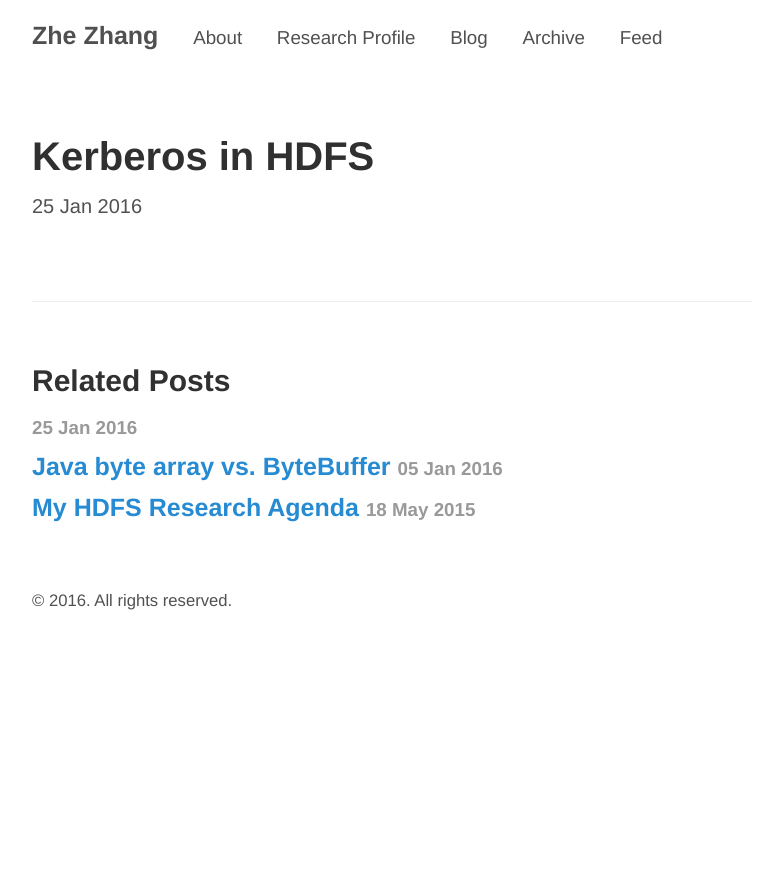
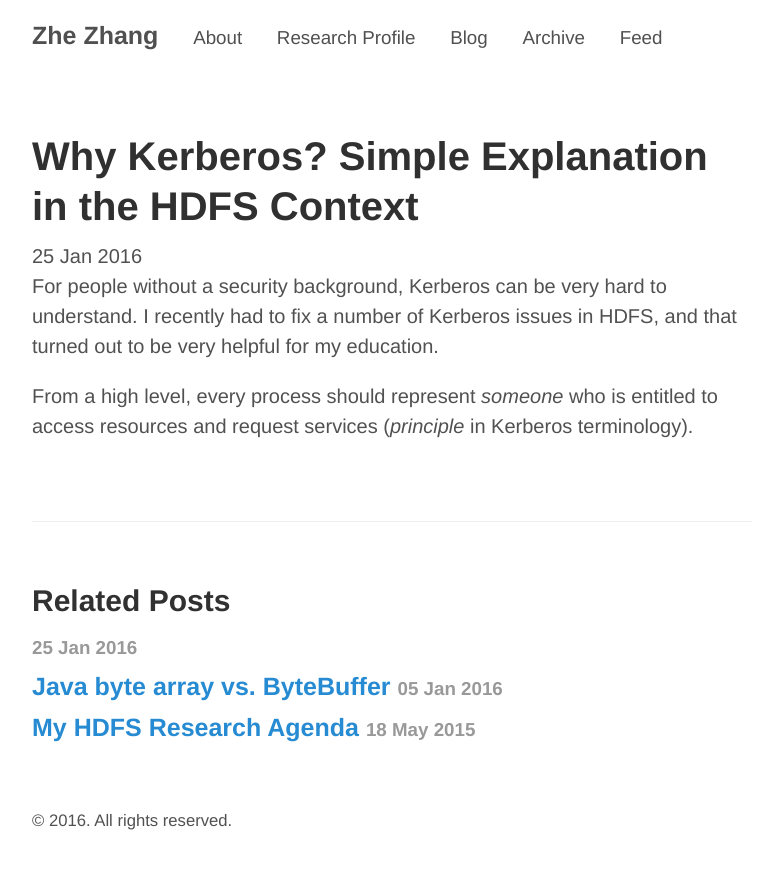
Before and after one commit to zhe-thoughts/zhe-thoughts.github.io, a Jekyll site: the page built from _posts/2016-01-25-HDFS-Kerberos.md, in a window 1280 px wide. Shown: the top 869 px of the page, without its empty margins (248-1016 px from the left). Built offline with Jekyll 4.4.1, drawn with Linux system fonts in a browser that asks for light colours.

Commit message:
Update 2016-01-25-HDFS-Kerberos.md

```diff
--- a/_posts/2016-01-25-HDFS-Kerberos.md
+++ b/_posts/2016-01-25-HDFS-Kerberos.md
@@ -1,4 +1,7 @@
 ---
 layout: post
-title: Kerberos in HDFS
+title: Why Kerberos? Simple Explanation in the HDFS Context
 ---
+For people without a security background, Kerberos can be very hard to understand. I recently had to fix a number of Kerberos issues in HDFS, and that turned out to be very helpful for my education.
+
+From a high level, every process should represent *someone* who is entitled to access resources and request services (*principle* in Kerberos terminology).
```
